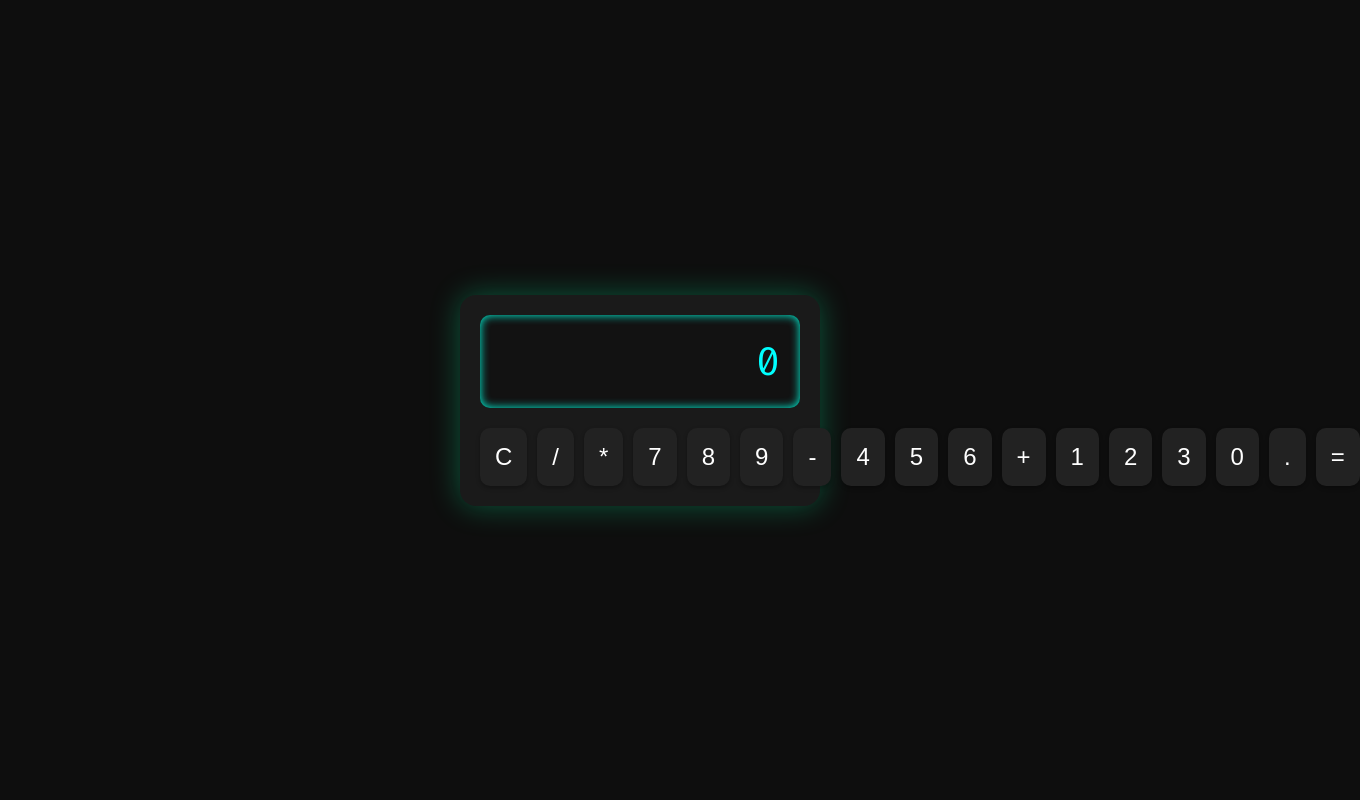
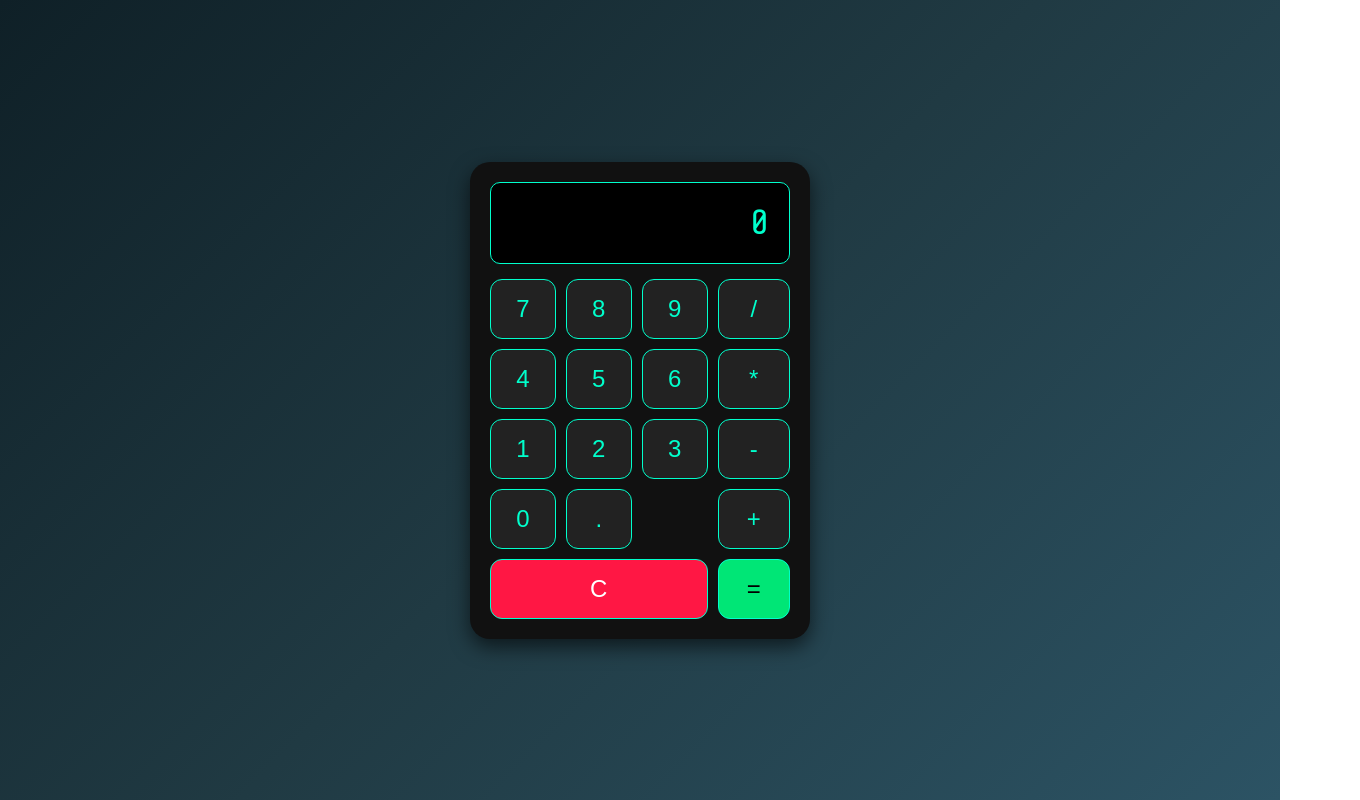
Before and after one commit to paoli22/Calculadora, a React (Create React App) app: page / in a window 1280 px wide. Shown: the whole page, 1360 px wide, since content can reach past the window. Built offline with nearby package versions, Linux system fonts and the light colour scheme.

Commit message:
cambios en el js pt3

```diff
--- a/src/App.css
+++ b/src/App.css
@@ -11,36 +11,35 @@
   --text: #f0f0f0;
 }
 
+
 body {
-  font-family: "Fira Code", monospace;
-  background-color: #0e0e0e;
-  color: #ffffff;
+  font-family: 'Share Tech Mono', monospace;
   display: flex;
   justify-content: center;
   align-items: center;
   height: 100vh;
+  background: linear-gradient(135deg, #0f2027, #203a43, #2c5364);
   margin: 0;
 }
 
 .calculator {
-  background-color: #1a1a1a;
-  border-radius: 16px;
+  width: 300px;
+  background: #111;
   padding: 20px;
-  box-shadow: 0 0 30px rgba(0, 255, 163, 0.3);
-  width: 320px;
-  transition: all 0.3s ease-in-out;
+  border-radius: 20px;
+  box-shadow: 0px 8px 20px rgba(0, 0, 0, 0.6);
+  color: #00ffcc;
 }
 
 .display {
-  background-color: #121212;
-  color: #0ff;
-  font-size: 2.5rem;
+  background: #000;
+  color: #00ffcc;
   text-align: right;
   padding: 20px;
+  font-size: 2.2rem;
   border-radius: 10px;
-  margin-bottom: 20px;
-  box-shadow: inset 0 0 10px #00ffe1;
-  transition: all 0.2s;
+  margin-bottom: 15px;
+  border: 1px solid #00ffcc;
 }
 
 .buttons {
@@ -48,7 +47,8 @@ body {
   gap: 10px;
 }
 
-.numbers, .operators {
+.numbers,
+.operators {
   display: grid;
   gap: 10px;
 }
@@ -64,29 +64,43 @@ body {
 }
 
 button {
-  background-color: #222;
-  color: #fff;
+  background: #222;
+  border: 1px solid #00ffcc;
+  padding: 15px;
   font-size: 1.5rem;
-  padding: 15px;
-  border: none;
-  border-radius: 10px;
   cursor: pointer;
-  box-shadow: 0 2px 4px rgba(0,0,0,0.3);
-  transition: transform 0.1s ease, background-color 0.2s;
+  color: #00ffcc;
+  border-radius: 12px;
+  transition: background 0.2s, transform 0.1s;
 }
 
 button:hover {
-  background-color: #00ffe1;
+  background: #00ffcc;
   color: #000;
-  transform: scale(1.05);
 }
 
-button:active {
+button:active,
+button.pressed {
+  background: #00ffcc;
+  color: #000;
   transform: scale(0.95);
 }
 
+.clear {
+  background: #ff1744;
+  color: white;
+  grid-column: span 3;
+}
+
+.clear:hover {
+  background: #ff4569;
+}
+
 .equals {
-  background-color: #00ff90;
-  color: #000;
-  font-weight: bold;
+  background: #00e676;
+  color: black;
 }
+
+.equals:hover {
+  background: #00c853;
+}
--- a/src/App.js
+++ b/src/App.js
@@ -62,50 +62,73 @@ const App = () => {
     setInput(input + value);
   };
 
-  // Escuchar teclas del teclado
+  const keyMap = {
+    Enter: "=",
+    Escape: "clear",
+    Backspace: "clear",
+    "+": "+",
+    "-": "-",
+    "*": "*",
+    "/": "/",
+    ".": ".",
+    "=": "=",
+    0: "0",
+    1: "1",
+    2: "2",
+    3: "3",
+    4: "4",
+    5: "5",
+    6: "6",
+    7: "7",
+    8: "8",
+    9: "9",
+  };
+
   useEffect(() => {
     const handleKeyDown = (e) => {
-      const key = e.key;
-
-      if ("0123456789".includes(key)) {
-        handleClick(key);
-      } else if (key === "+" || key === "-" || key === "*" || key === "/") {
-        handleClick(key);
-      } else if (key === "Enter" || key === "=") {
-        e.preventDefault(); // para que Enter no envíe formularios por accidente
-        handleClick("=");
-      } else if (key === ".") {
-        handleClick(".");
-      } else if (key === "Escape" || key === "c" || key === "C") {
-        handleClick("clear");
+      const value = keyMap[e.key];
+      if (value !== undefined) {
+        handleClick(value);
+        const btn = document.querySelector(`button[data-key="${value}"]`);
+        if (btn) {
+          btn.classList.add("pressed");
+          setTimeout(() => btn.classList.remove("pressed"), 150);
+        }
       }
     };
 
-    document.addEventListener("keydown", handleKeyDown);
-    return () => document.removeEventListener("keydown", handleKeyDown);
-  }, [input, newCalculation, prevResult]);
+    window.addEventListener("keydown", handleKeyDown);
+    return () => window.removeEventListener("keydown", handleKeyDown);
+  }, [input, prevResult, newCalculation]);
 
   return (
     <div className="calculator">
       <div id="display" className="display">{input}</div>
       <div className="buttons">
-        <button id="clear" onClick={() => handleClick("clear")}>C</button>
-        <button id="divide" onClick={() => handleClick("/")}>/</button>
-        <button id="multiply" onClick={() => handleClick("*")}>*</button>
-        <button id="seven" onClick={() => handleClick("7")}>7</button>
-        <button id="eight" onClick={() => handleClick("8")}>8</button>
-        <button id="nine" onClick={() => handleClick("9")}>9</button>
-        <button id="subtract" onClick={() => handleClick("-")}>-</button>
-        <button id="four" onClick={() => handleClick("4")}>4</button>
-        <button id="five" onClick={() => handleClick("5")}>5</button>
-        <button id="six" onClick={() => handleClick("6")}>6</button>
-        <button id="add" onClick={() => handleClick("+")}>+</button>
-        <button id="one" onClick={() => handleClick("1")}>1</button>
-        <button id="two" onClick={() => handleClick("2")}>2</button>
-        <button id="three" onClick={() => handleClick("3")}>3</button>
-        <button id="zero" onClick={() => handleClick("0")}>0</button>
-        <button id="decimal" onClick={() => handleClick(".")}>.</button>
-        <button id="equals" onClick={() => handleClick("=")}>=</button>
+        <div className="numbers">
+          {["7", "8", "9", "4", "5", "6", "1", "2", "3", "0", "."].map((num) => (
+            <button
+              key={num}
+              data-key={num}
+              onClick={() => handleClick(num)}
+            >
+              {num}
+            </button>
+          ))}
+          <button data-key="clear" onClick={() => handleClick("clear")} className="clear">C</button>
+        </div>
+        <div className="operators">
+          {["/", "*", "-", "+", "="].map((op) => (
+            <button
+              key={op}
+              data-key={op === "=" ? "Enter" : op}
+              onClick={() => handleClick(op)}
+              className={op === "=" ? "equals" : ""}
+            >
+              {op}
+            </button>
+          ))}
+        </div>
       </div>
     </div>
   );
```
